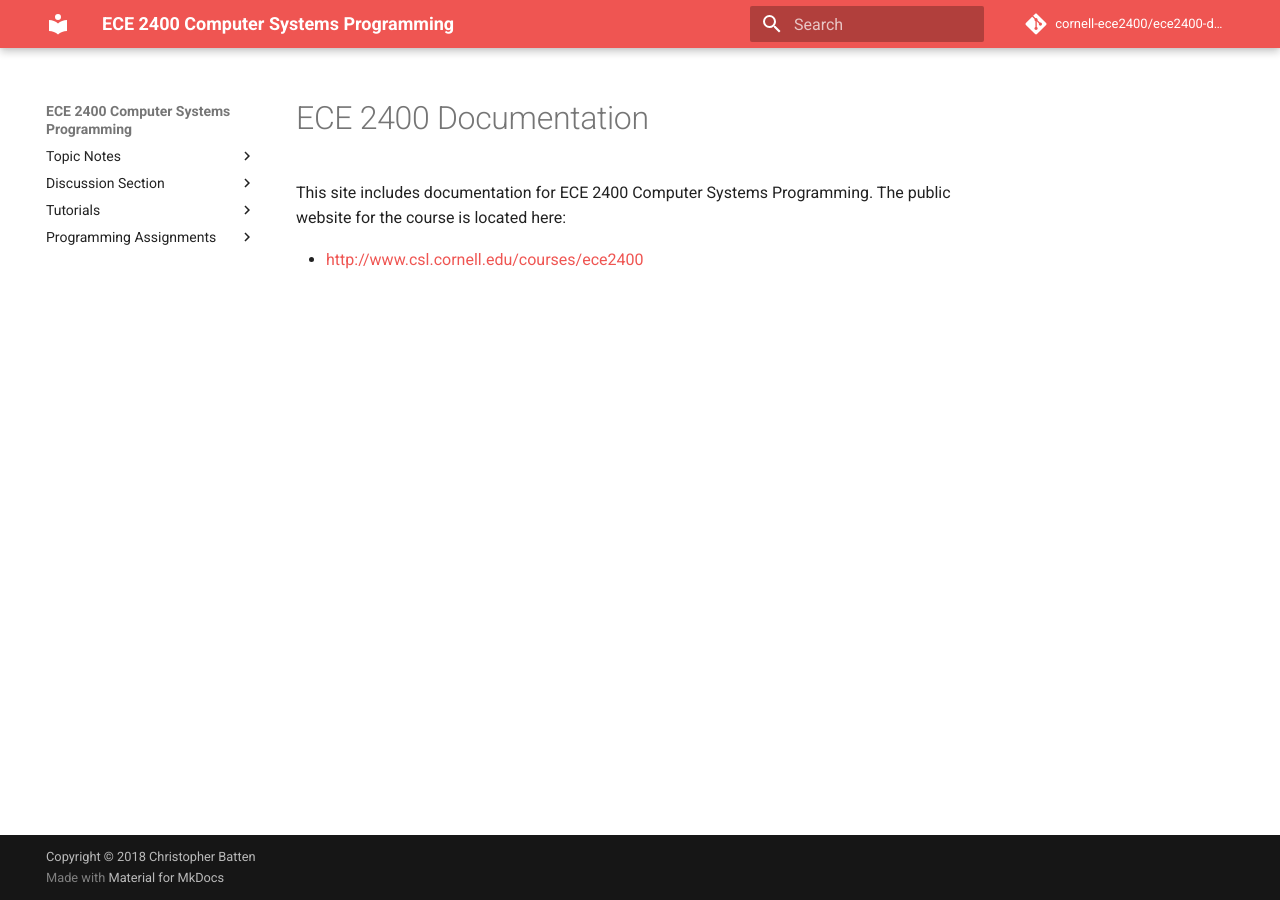
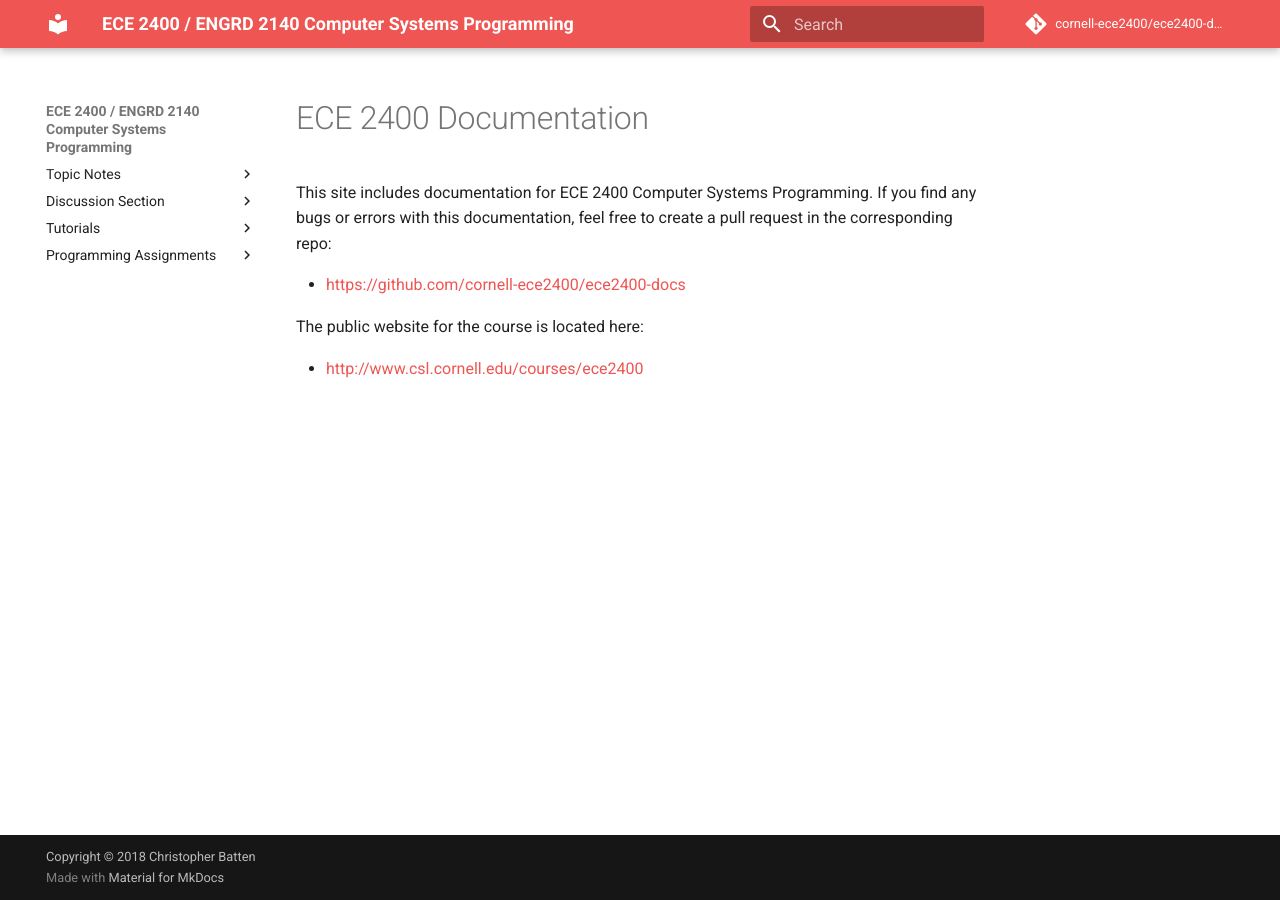
Before and after one commit to cornell-ece2400/ece2400-docs, an MkDocs documentation site: the page built from docs/index.md, in a window 1280 px wide. Built offline with MkDocs 1.6.1 and Material for MkDocs 9.7.7, drawn with Linux system fonts in a browser that asks for light colours; comment, search, counter and statistics services are not loaded.

Commit message:
update main index page

```diff
--- a/docs/index.md
+++ b/docs/index.md
@@ -3,6 +3,11 @@ ECE 2400 Documentation
 ==========================================================================
 
 This site includes documentation for ECE 2400 Computer Systems
-Programming. The public website for the course is located here:
+Programming. If you find any bugs or errors with this documentation, feel
+free to create a pull request in the corresponding repo:
+
+ - <https://github.com/cornell-ece2400/ece2400-docs>
+
+The public website for the course is located here:
 
  - <http://www.csl.cornell.edu/courses/ece2400>
--- a/mkdocs.yml
+++ b/mkdocs.yml
@@ -2,7 +2,7 @@
 # mkdocs Configuration
 #=========================================================================
 
-site_name:   'ECE 2400 Computer Systems Programming'
+site_name:   'ECE 2400 / ENGRD 2140 Computer Systems Programming'
 site_author: 'Christopher Batten'
 
 # Repository
@@ -17,12 +17,12 @@ copyright:   'Copyright &copy; 2018 Christopher Batten'
 # Configuration
 
 theme:
-  name: 'material'
-  language: 'en'
-  favicon: 'img/favicon.ico'
+  name:       'material'
+  language:   'en'
+  favicon:    'docs/img/favicon.ico'
   palette:
-    primary: 'red'
-    accent: 'indigo'
+    primary:  'red'
+    accent:   'indigo'
 
 # Extensions
 
```
